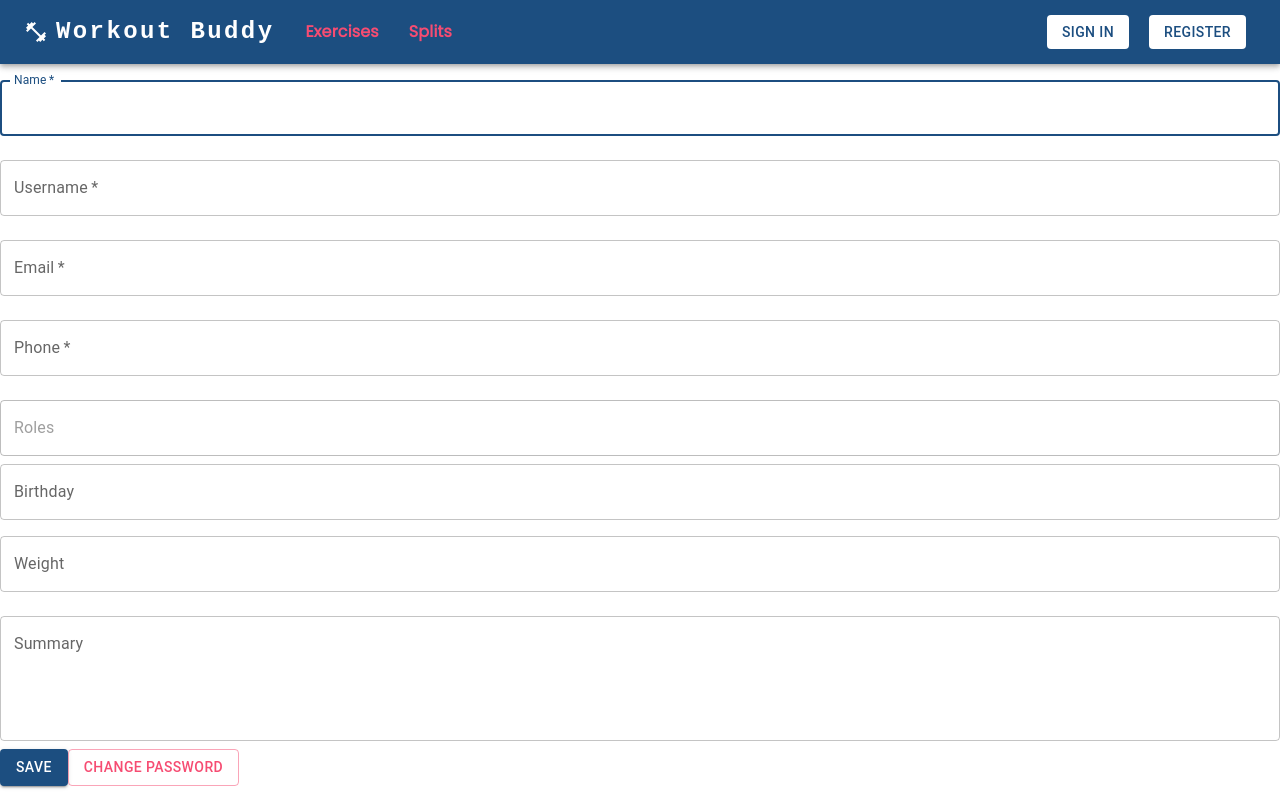
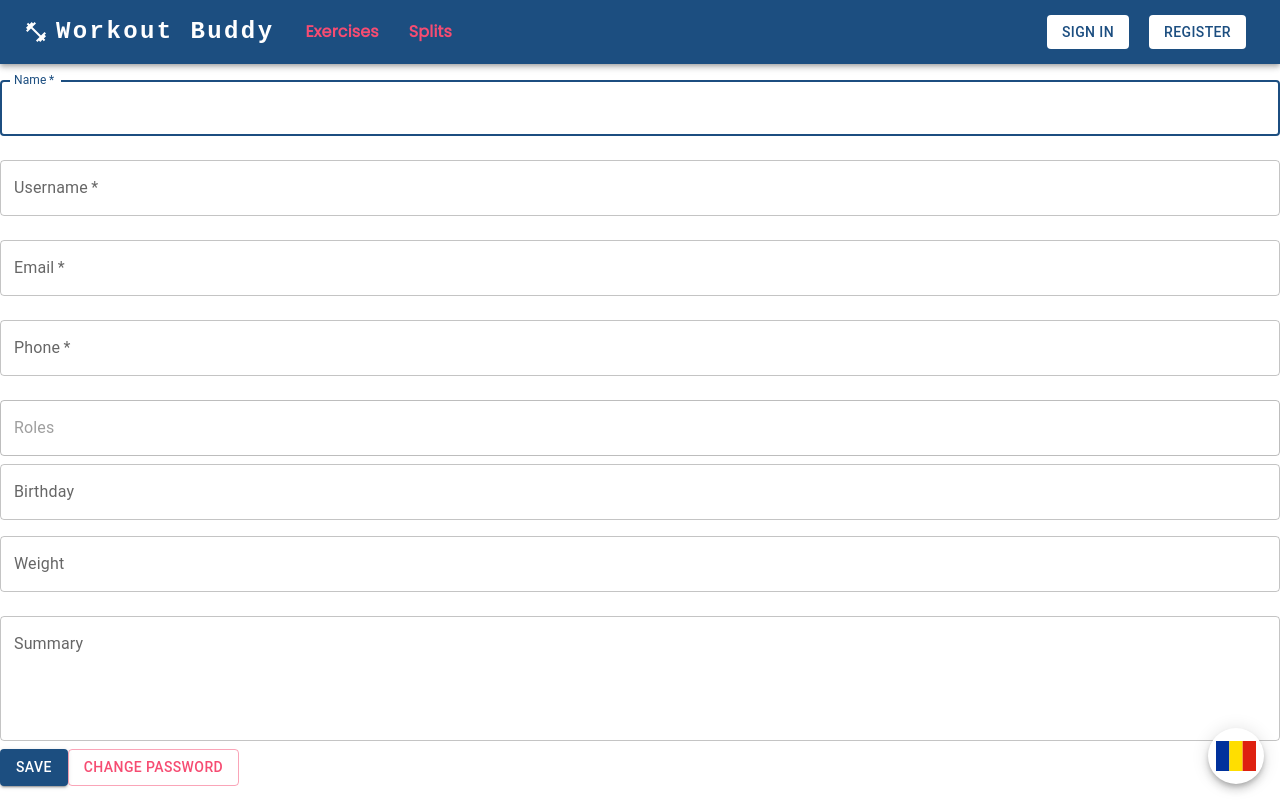
Before and after one commit to WorkoutBuddyMDS/WorkoutBuddy.FrontEnd, a Next.js app: page /user/edit in a window 1280 px wide. Built offline with nearby package versions, Linux system fonts and the light colour scheme.

Commit message:
chore: adding functionality for changing the default language

```diff
--- /dev/null
+++ b/src/components/Icons/ROFlagIcon.tsx
@@ -0,0 +1,20 @@
+import React from 'react';
+
+const RoFlagIcon = () => {
+  return (
+    <svg
+      xmlns="http://www.w3.org/2000/svg"
+      id="flag-icons-ro"
+      viewBox="0 0 640 480"
+      width="40"
+    >
+      <g fillRule="evenodd" strokeWidth="1pt">
+        <path fill="#00319c" d="M0 0h213.3v480H0z" />
+        <path fill="#ffde00" d="M213.3 0h213.4v480H213.3z" />
+        <path fill="#de2110" d="M426.7 0H640v480H426.7z" />
+      </g>
+    </svg>
+  );
+};
+
+export default RoFlagIcon;
--- /dev/null
+++ b/src/components/Icons/UKFlagIcon.tsx
@@ -0,0 +1,26 @@
+import React from 'react';
+
+const UkFlagIcon = () => {
+  return (
+    <svg
+      xmlns="http://www.w3.org/2000/svg"
+      id="flag-icons-gb"
+      viewBox="0 0 640 480"
+      width="40"
+    >
+      <path fill="#012169" d="M0 0h640v480H0z" />
+      <path
+        fill="#FFF"
+        d="m75 0 244 181L562 0h78v62L400 241l240 178v61h-80L320 301 81 480H0v-60l239-178L0 64V0h75z"
+      />
+      <path
+        fill="#C8102E"
+        d="m424 281 216 159v40L369 281h55zm-184 20 6 35L54 480H0l240-179zM640 0v3L391 191l2-44L590 0h50zM0 0l239 176h-60L0 42V0z"
+      />
+      <path fill="#FFF" d="M241 0v480h160V0H241zM0 160v160h640V160H0z" />
+      <path fill="#C8102E" d="M0 193v96h640v-96H0zM273 0v480h96V0h-96z" />
+    </svg>
+  );
+};
+
+export default UkFlagIcon;
--- /dev/null
+++ b/src/components/LanguageSwitch/LanguageSwitch.tsx
@@ -0,0 +1,88 @@
+import React, { useState } from 'react';
+import Button from '@mui/material/Button';
+import Dialog from '@mui/material/Dialog';
+import DialogActions from '@mui/material/DialogActions';
+import DialogContent from '@mui/material/DialogContent';
+import DialogTitle from '@mui/material/DialogTitle';
+import Select from '@mui/material/Select';
+import MenuItem from '@mui/material/MenuItem';
+import Fab from '@mui/material/Fab';
+import { useRouter } from 'next/router';
+import RoFlagIcon from '@/components/Icons/ROFlagIcon';
+import UkFlagIcon from '@/components/Icons/UKFlagIcon';
+
+export default function LanguageSwitch() {
+  const router = useRouter();
+
+  const [open, setOpen] = useState(false);
+  const [language, setLanguage] = useState(
+    router.locale === 'ro-RO' ? 'ro' : 'uk'
+  );
+
+  const handleChange = (event: any) => {
+    setLanguage(event.target.value);
+  };
+
+  const handleSave = () => {
+    router.push(
+      `http://www.workoutbuddy.${language === 'uk' ? 'com' : 'ro'}:3000`
+    );
+    setOpen(false);
+  };
+
+  return (
+    <>
+      <Fab
+        sx={{
+          position: 'fixed',
+          bottom: 16,
+          right: 16,
+          backgroundColor: '#FFFFFF',
+          '&:hover': {
+            backgroundColor: 'rgba(255,255,255,0.9)',
+          },
+          '&:focus': {
+            backgroundColor: 'rgba(255,255,255,0.7)',
+          },
+        }}
+        onClick={() => setOpen(true)}
+      >
+        {router.locale === 'ro-RO' ? <RoFlagIcon /> : <UkFlagIcon />}
+      </Fab>
+      <Dialog
+        open={open}
+        onClose={() => setOpen(false)}
+        aria-labelledby="language-dialog-title"
+        aria-describedby="language-dialog-description"
+        sx={{
+          display: 'flex',
+          alignItems: 'center',
+          justifyContent: 'center',
+          '& .MuiPaper-root': {
+            backgroundColor: 'background.paper',
+            borderRadius: '16px',
+            boxShadow: '0px 2px 6px rgba(0, 0, 0, 0.25)',
+          },
+        }}
+      >
+        <DialogTitle id="language-dialog-title">Select Language</DialogTitle>
+        <DialogContent>
+          <Select
+            labelId="language-select-label"
+            id="language-select"
+            value={language}
+            onChange={handleChange}
+            sx={{ minWidth: '120px' }}
+          >
+            <MenuItem value="uk">English</MenuItem>
+            <MenuItem value="ro">Romana</MenuItem>
+          </Select>
+        </DialogContent>
+        <DialogActions>
+          <Button onClick={() => setOpen(false)}>Cancel</Button>
+          <Button onClick={handleSave}>Save</Button>
+        </DialogActions>
+      </Dialog>
+    </>
+  );
+}
--- a/src/components/Layouts/NavigationLayout.tsx
+++ b/src/components/Layouts/NavigationLayout.tsx
@@ -21,6 +21,7 @@ import { FitnessCenter } from '@mui/icons-material';
 import Link from 'next/link';
 import { accountActions } from '@/store/reducers/account';
 import { RootState } from '@/store';
+import LanguageSwitch from '@/components/LanguageSwitch/LanguageSwitch';
 
 const pages = [
   <StyledLink href="/exercises">Exercises</StyledLink>,
@@ -180,6 +181,8 @@ function NavigationLayout({ children }: { children: React.ReactElement }) {
               ))}
             </Box>
 
+            <LanguageSwitch locale={router.locale} />
+
             {isLoggedIn ? (
               <Box sx={{ flexGrow: 0 }}>
                 <Tooltip title="Open settings">
```
